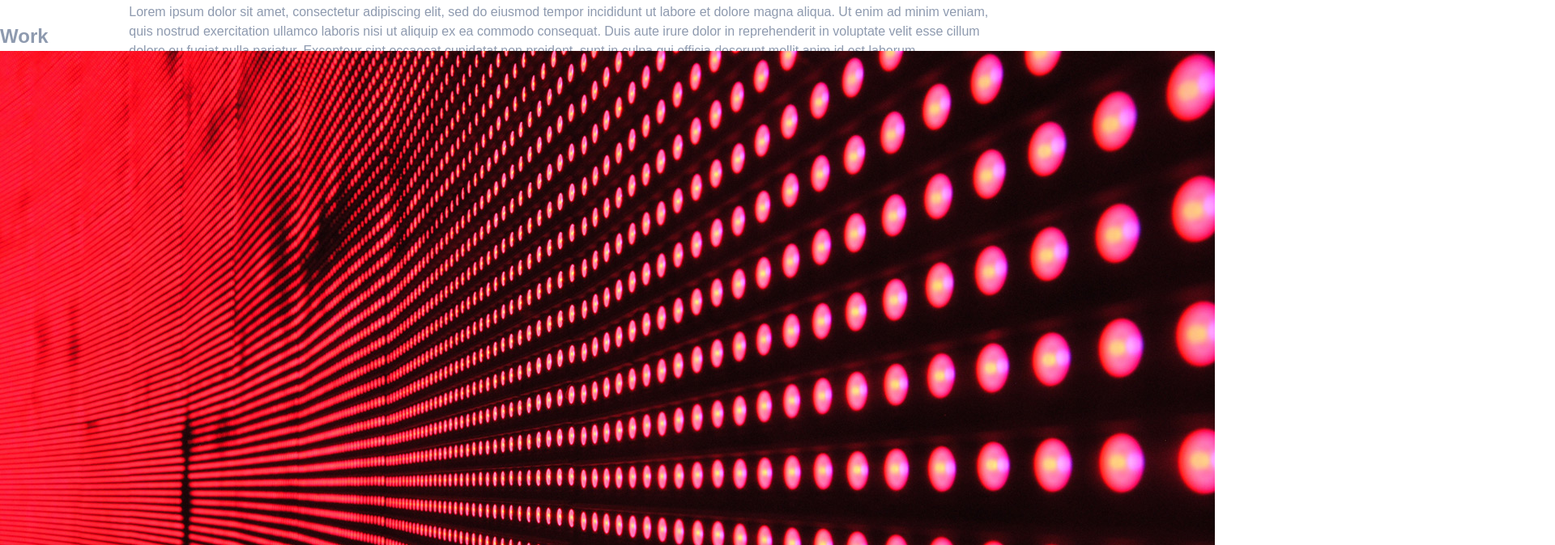
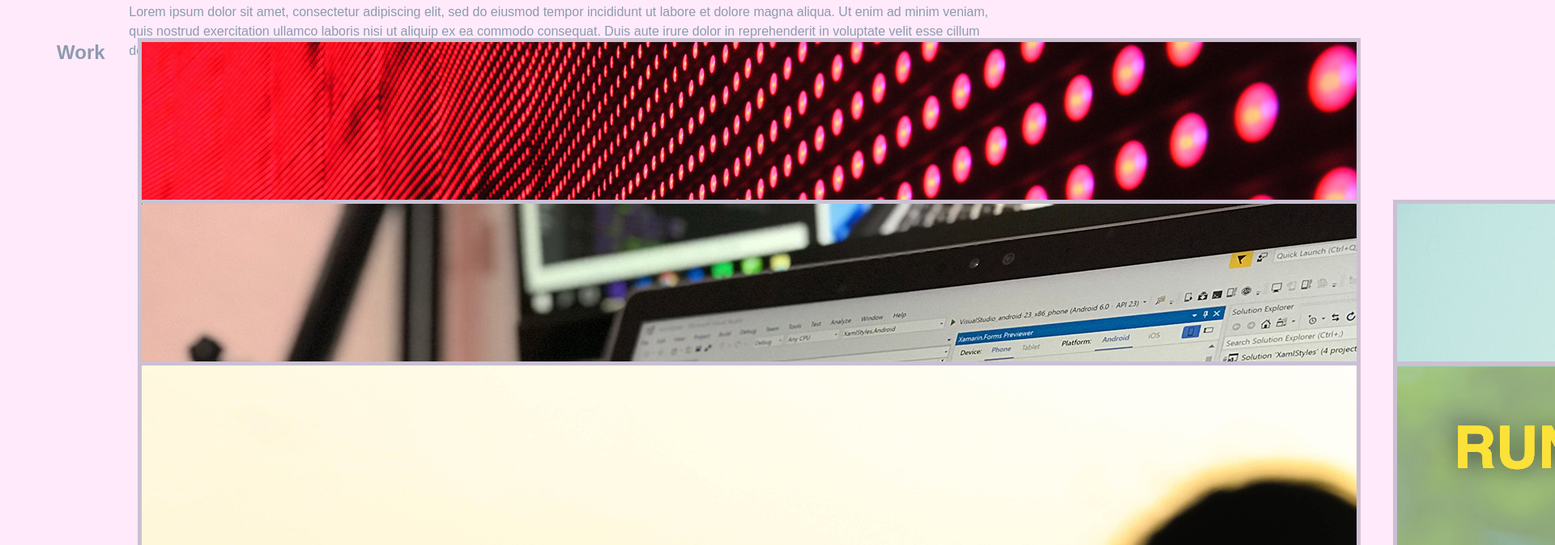
Before and after one commit to Evans20kom/developerPortfolio, a plain HTML site: page index.html in a window 1280 px wide. Shown: the part 257-931 px from the top of the page at 81% size, 1920 px wide, since content can reach past the window. Drawn offline with Linux system fonts and the light colour scheme.

Commit message:
added content - grid behaviour not expected

```diff
--- a/css/style.css
+++ b/css/style.css
@@ -1,7 +1,7 @@
 :root {
   --main_colour: #8E9AAF;
-  --inverse_colour: #FEEAFA;
-  --third_colour: #CBC0D3;
+  --inverse_colour: #CBC0D3;
+  --third_colour: #FEEAFA ;
   /* Colour scheme - Trending Colours:
 Website, squarespace-coolours - Idea provided by: Mike Thomas */
 }
@@ -15,6 +15,7 @@ body {
   padding: 0;
   font-family: 'Trebuchet MS', 'Lucida Sans Unicode', 'Lucida Grande', 'Lucida Sans', Arial, sans-serif;
   line-height: 1.5;
+  background-color: var(--third_colour);
 }
 
 h1, h2, h3, h4, h5, h6 {
@@ -46,7 +47,50 @@ p {
   "aboutHeader aboutParagraph";
 }
 
+.mainContentImage img {
+  border: 5px solid var(--inverse_colour);
+}
 
+#work #workHeader {
+grid-area: workHeader;
+padding: 20px 20px 20px 20px;
+}
+
+#work #workImage1 {
+  grid-area: workImage1;
+  padding: 20px 20px 20px 20px;
+}
+
+#work #workImage2 {
+  grid-area: workImage2;
+  padding: 20px 20px 20px 20px;
+}
+
+#work #workImage3 {
+  grid-area: workImage3;
+  padding: 20px 20px 20px 20px;
+}
+
+#work #workImage4 {
+  grid-area: workImage4;
+  padding: 20px 20px 20px 20px;
+}
+
+#work #workImage5 {
+  grid-area: workImage5;
+  padding: 20px;
+}
+
+#work {
+  margin: 50px;
+  display: grid;
+  grid-template-rows: repeat(3, 200px);
+  grid-template-columns: fit-content(100%);
+  grid-template-areas:
+  "workHeader workImage1 workImage1"
+  ". workImage2 workImage3"
+  ". workImage4 workImage5";
+}
 
 #contact {
   margin: 50px;
```
